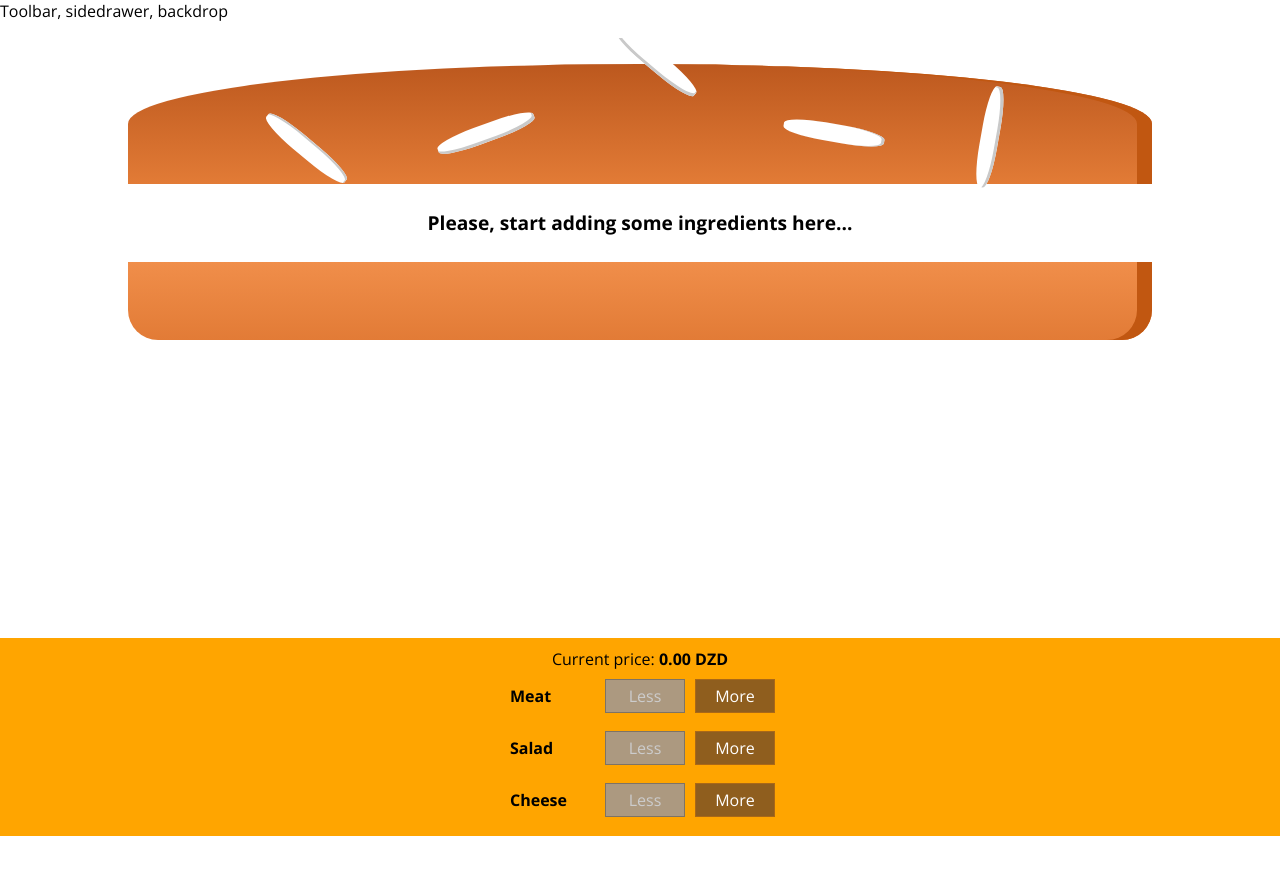
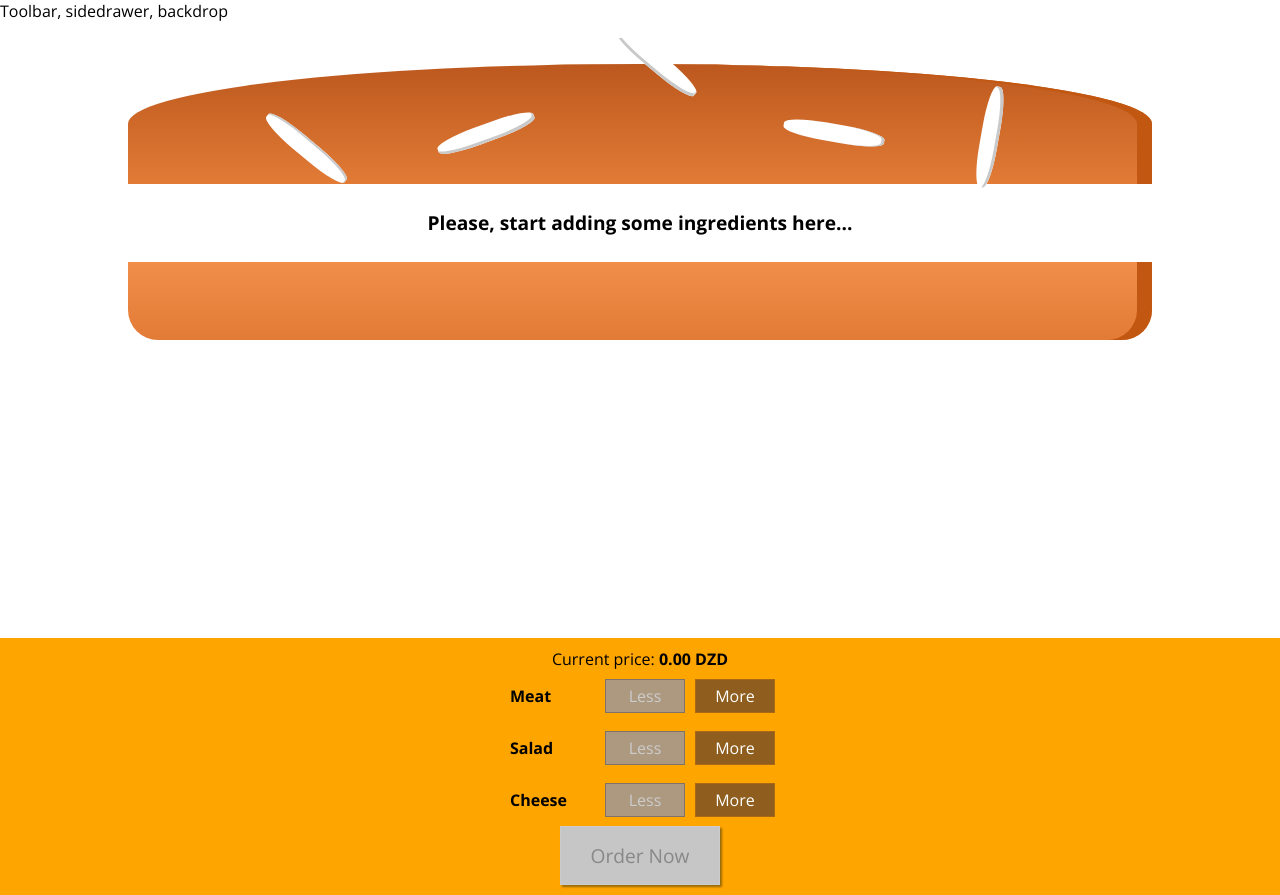
Before and after one commit to ican17/BurgerBuilder, a React (Create React App) app: page / in a window 1280 px wide. Before the commit the page ends 836 px from the top, so only its background shows below. Built offline with nearby package versions, Linux system fonts and the light colour scheme.

Commit message:
Adding an Order Button

```diff
--- a/src/components/Burger/BuildControls/BuildControls.js
+++ b/src/components/Burger/BuildControls/BuildControls.js
@@ -17,6 +17,7 @@ function BuildControls(props) {
                 added={() => props.ingredientAdded(ctr.type)}
                 removed={() => props.ingredientRemoved(ctr.type)}
                 disabled = {props.disabledInfo[ctr.type]}/>)}
+                <button className={classes.OrderButton} disabled = {!props.purshasable}>Order Now</button>
         </div>
     )
 }
--- a/src/components/Burger/BuildControls/BuildControls.module.css
+++ b/src/components/Burger/BuildControls/BuildControls.module.css
@@ -9,3 +9,46 @@
     box-shadow: 0 2px 1px grey;
 
 }
+
+
+
+.OrderButton {
+    background-color: #DAD735;
+    outline: none;
+    cursor: pointer;
+    border: 1px solid #966909;
+    color: #966909;
+    font-family: inherit;
+    font-size: 1.2em;
+    padding: 15px 30px;
+    box-shadow: 2px 2px 2px #966909;
+}
+
+.OrderButton:hover, .OrderButton:active {
+    background-color: #A0DB41;
+    border: 1px solid #966909;
+    color: #966909;
+}
+
+.OrderButton:disabled {
+    background-color: #C7C6C6;
+    cursor: not-allowed;
+    border: 1px solid #ccc;
+    color: #888888;
+}
+
+.OrderButton:not(:disabled) {
+    animation: enable 0.3s linear;
+}
+
+@keyframes enable {
+    0% {
+        transform: scale(1);
+    }
+    60% {
+        transform: scale(1.1);
+    }
+    100% {
+        transform: scale(1);
+    }
+}
--- a/src/containers/BurgerBuilder/BurgerBuilder.js
+++ b/src/containers/BurgerBuilder/BurgerBuilder.js
@@ -16,14 +16,28 @@ class BurgerBuilder extends Component{
             meat: 0,
             cheese: 0,
         },
+        purshasable : false,
         totalPrice: 0
     }
 
+    updatePurshasable(ingridientsUpdated){
+        const ingredients = {...ingridientsUpdated};
+        const temp = Object.keys(ingredients)
+        .map(key => {
+            return ingredients[key];
+        });
+        console.log(temp);
+        const sum = temp.reduce((sum, val) => sum + val,0);
+        console.log(sum);
+        this.setState({purshasable: sum > 0});
+
+    }
     addIngredientHandler = (type) => {
         const updatedIngredients = {...this.state.ingredients};
         updatedIngredients[type] ++;
         const newPrice = this.state.totalPrice + INGREDIENTS_PRICES[type];
         this.setState({ingredients: updatedIngredients, totalPrice: newPrice});
+        this.updatePurshasable(updatedIngredients);
     }
 
     removeIngredientHandler = (type) => {
@@ -34,6 +48,7 @@ class BurgerBuilder extends Component{
         updatedIngredients[type] --;
         const newPrice = this.state.totalPrice - INGREDIENTS_PRICES[type];
         this.setState({ingredients: updatedIngredients, totalPrice: newPrice});
+        this.updatePurshasable(updatedIngredients);
     }
     render(){
         const disabledInfo = {...this.state.ingredients};
@@ -49,7 +64,8 @@ class BurgerBuilder extends Component{
                 ingredientAdded = {this.addIngredientHandler}
                 ingredientRemoved = {this.removeIngredientHandler}
                 disabledInfo = {disabledInfo}
-                price ={this.state.totalPrice}/>
+                price ={this.state.totalPrice}
+                purshasable ={this.state.purshasable}/>
             </Aux>
         )
     }
```
